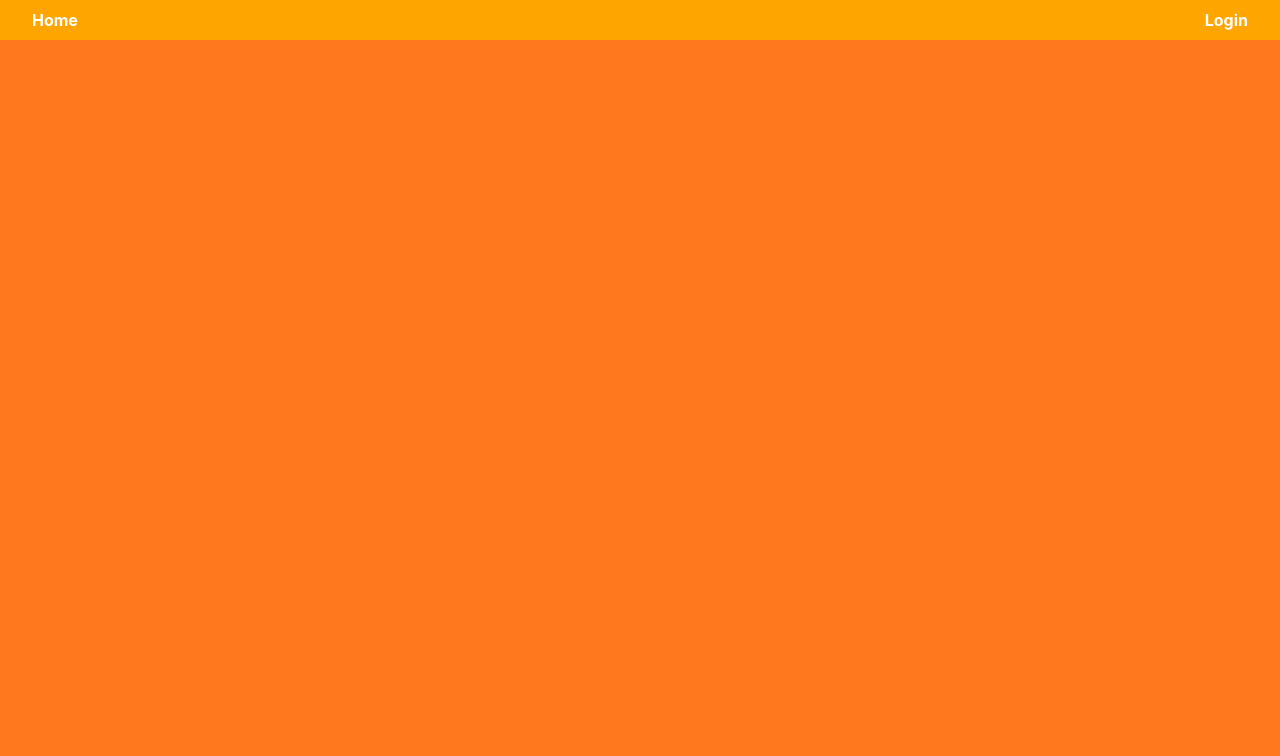
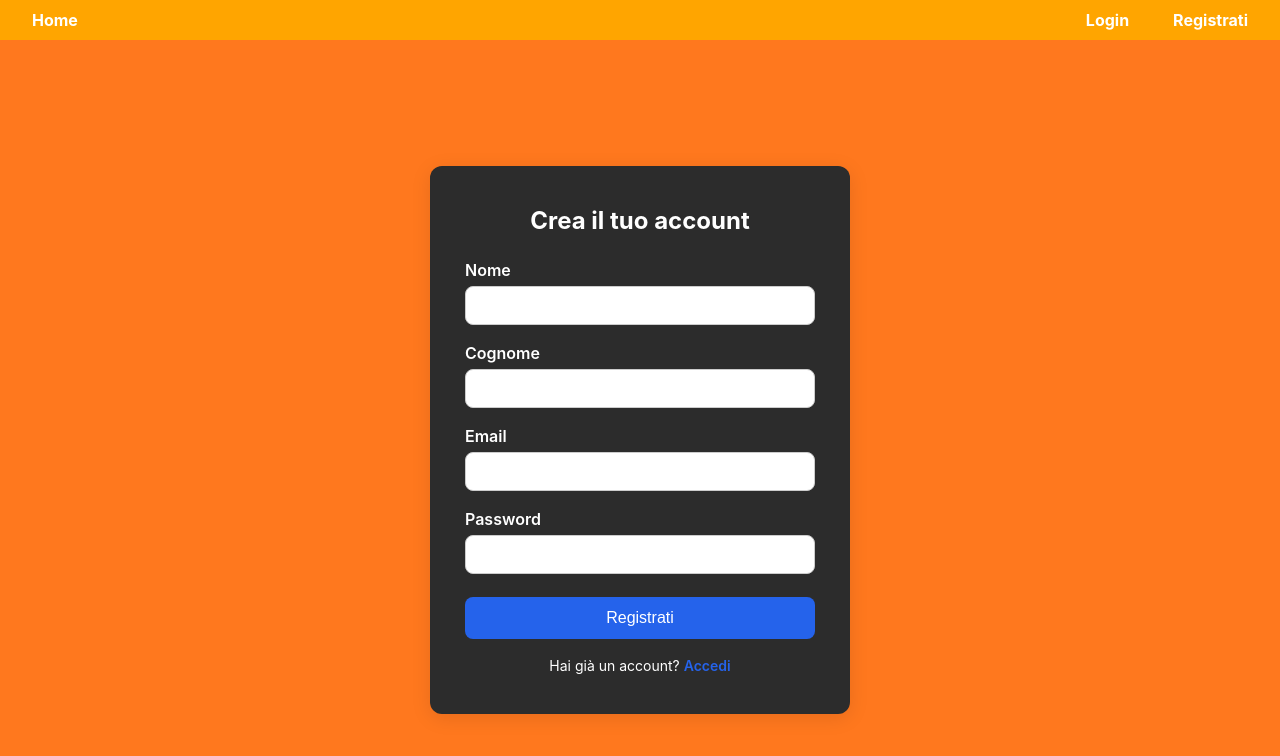
Before and after one commit to MatteInvi/take-my-password-react, a React (Create React App) app: page /register in a window 1280 px wide. Before the commit this address had no page. Shown: the top 756 px of the page. Built offline with nearby package versions, Linux system fonts and the light colour scheme.

Commit message:
Add registration and email confirmation features; update styles and navbar

```diff
--- a/src/App.js
+++ b/src/App.js
@@ -2,6 +2,8 @@ import { BrowserRouter, Routes, Route } from "react-router-dom";
 import Login from "./pages/login";
 import Archive from "./pages/ArchiveTable";
 import Navbar from "./components/Navbar";
+import ConfirmMail from "./pages/RegisterConfirm";
+import Register from "./pages/Register";
 
 function App() {
   return (
@@ -10,6 +12,8 @@ function App() {
       <Routes>
         <Route path="/login" element={<Login />} />
         <Route path="/archive" element={<Archive />} />
+        <Route path="/confirm" element={<ConfirmMail/>}/>
+        <Route path="/register" element={<Register/>}/>
       </Routes>
     </BrowserRouter>
   );
--- a/src/ArchiveTable.css
+++ b/src/ArchiveTable.css
@@ -148,7 +148,7 @@ h1 {
 
 /* Barra superiore home ricerca dato */
 #top-bar {
-  width: 50%;
+  width: 60%;
   display: flex;
   justify-content: space-between;
   align-items: center;
@@ -198,7 +198,7 @@ h1 {
 /* Stile Principale della Tabella  */
 #table_index {
   width: 60%;
-  margin: 40px auto;
+  margin: 20px auto;
   border-collapse: collapse;
   box-shadow: 0 10px 20px rgba(0, 0, 0, 0.5);
   border-radius: 12px;
--- /dev/null
+++ b/src/ConfirmMail.css
@@ -0,0 +1,53 @@
+/* Wrapper centrato */
+.confirm-wrapper {
+    display: flex;
+    justify-content: center;
+    align-items: center;
+    min-height: 100vh;
+    background-color: rgba(255, 102, 0, 0.8);
+}
+
+/* Box principale */
+.confirm-card {
+    background-color: #2c2c2c;
+    padding: 30px;
+    border-radius: 12px;
+    width: 350px;
+    text-align: center;
+    color: white;
+    box-shadow: 0 10px 20px rgba(0, 0, 0, 0.4);
+    animation: fadeIn 0.4s ease-out;
+}
+
+/* Bottone */
+.confirm-button {
+    margin-top: 20px;
+    padding: 10px 18px;
+    border: none;
+    border-radius: 8px;
+    background: linear-gradient(145deg, #2979ff, #4da1ff);
+    color: white;
+    cursor: pointer;
+    font-size: 1rem;
+    box-shadow: 0 4px 12px rgba(41, 121, 255, 0.4);
+    transition: background 0.3s, transform 0.2s, box-shadow 0.3s;
+}
+
+.confirm-button:hover {
+    background: linear-gradient(145deg, #4da1ff, #74b5ff);
+    box-shadow: 0 6px 16px rgba(41, 121, 255, 0.6);
+    transform: scale(1.03);
+}
+
+/* Animazione fade */
+@keyframes fadeIn {
+    from {
+        opacity: 0;
+        transform: translateY(-10px);
+    }
+
+    to {
+        opacity: 1;
+        transform: translateY(0);
+    }
+}
--- a/src/Login.css
+++ b/src/Login.css
@@ -11,7 +11,6 @@
 .login-title {
     text-align: center;
     margin-bottom: 20px;
-    color: #ffb84d;
 }
 
 .login-form {
@@ -43,18 +42,12 @@
     margin-bottom: 10px;
 }
 
-.button-login-logout {
-    background: linear-gradient(145deg, #2979ff, #4da1ff);
-    color: white;
+.button-login{
+    color: black;
+    background-color: yellow;
+    padding: 8px 12px;
     border-radius: 8px;
-    padding: 10px;
     border: none;
-    cursor: pointer;
     font-weight: bold;
-    transition: background 0.3s, box-shadow 0.3s;
+
 }
-
-.button-login-logout:hover {
-    background: linear-gradient(145deg, #4da1ff, #74b5ff);
-    box-shadow: 0 6px 16px rgba(41, 121, 255, 0.7);
-}
--- a/src/components/Navbar.css
+++ b/src/components/Navbar.css
@@ -6,6 +6,7 @@
 .nav-list {
   list-style: none;
   display: flex;
+  align-items: center;
   gap: 20px;
 }
 
@@ -17,6 +18,7 @@
   color: white;
   text-decoration: none;
   font-weight: bold;
+  font-size: medium;
   padding: 6px 12px;
   transition: background-color 0.3s, color 0.3s;
 }
@@ -30,3 +32,16 @@
   background-color: yellow;
   color: black;
 }
+
+#logout-button {
+  background-color: yellow;
+  border-radius: 8px;
+  padding: 6px 12px;
+  border: none;
+  font-weight: bold;
+  font-size: medium;
+  transition: background-color 0.3s, color 0.3s;
+  border: none;
+  cursor: pointer;
+  text-decoration: none;
+}
--- a/src/components/Navbar.jsx
+++ b/src/components/Navbar.jsx
@@ -33,7 +33,7 @@ export default function Navbar() {
         </ul>
       </div>
       <div>
-        <ul>
+        <ul className="nav-list">
           <li
             className={`nav-item ${
               location.pathname === "/login" ? "active" : ""
@@ -41,7 +41,7 @@ export default function Navbar() {
           >
             {isLogged ? (
               <button
-                className="nav-link button-login-logout"
+                id="logout-button"
                 onClick={handleLogout}
               >
                 Logout
@@ -52,6 +52,11 @@ export default function Navbar() {
               </Link>
             )}
           </li>
+          <li className="nav-item">
+            <Link className="nav-link" to="/register">
+              Registrati
+            </Link>
+          </li>
         </ul>
       </div>
     </nav>
--- /dev/null
+++ b/src/pages/Register.jsx
@@ -0,0 +1,123 @@
+import React, { useState } from "react";
+import { useNavigate } from "react-router-dom";
+import "../register.css";
+
+export default function Register() {
+  const navigate = useNavigate();
+  const [form, setForm] = useState({
+    email: "",
+    password: "",
+    name: "",
+    surname: "",
+  });
+
+  const [loading, setLoading] = useState(false);
+  const [errorMsg, setErrorMsg] = useState("");
+  const [successMsg, setSuccessMsg] = useState("");
+
+  //Chiamata post per salvare i dati dell'utente registrato
+
+  const handleChange = (e) => {
+    setForm({
+      ...form,
+      [e.target.name]: e.target.value,
+    });
+  };
+
+  const handleSubmit = async (e) => {
+    e.preventDefault();
+    setLoading(true);
+    setErrorMsg("");
+    setSuccessMsg("");
+
+    try {
+      const res = await fetch("http://localhost:8080/api/auth/register", {
+        method: "POST",
+        headers: { "Content-Type": "application/json" },
+        body: JSON.stringify(form),
+      });
+
+      if (!res.ok) {
+        const errorText = await res.text();
+        setErrorMsg(errorText || "Errore durante la registrazione");
+      } else {
+        setSuccessMsg(
+          "Registrazione completata! Controlla la mail per confermare"
+        );
+        setTimeout(() => navigate("/login"), 2500);
+      }
+    } catch (err) {
+      setErrorMsg("Impossibile contattare il server");
+    } finally {
+      setLoading(false);
+    }
+  };
+
+  return (
+    <div className="register-container">
+      <form className="register-box" onSubmit={handleSubmit}>
+        <h2>Crea il tuo account</h2>
+
+        {errorMsg && <p className="error-msg">{errorMsg}</p>}
+        {successMsg && <p className="success-msg">{successMsg}</p>}
+
+        <div className="input-group">
+          <label>Nome</label>
+          <input
+            name="name"
+            value={form.name}
+            onChange={handleChange}
+            type="text"
+            required
+            autoComplete="given-name"
+          />
+        </div>
+
+        <div className="input-group">
+          <label>Cognome</label>
+          <input
+            name="surname"
+            value={form.surname}
+            onChange={handleChange}
+            type="text"
+            required
+            autoComplete="family-name"
+          />
+        </div>
+
+        <div className="input-group">
+          <label>Email</label>
+          <input
+            name="email"
+            value={form.email}
+            onChange={handleChange}
+            type="email"
+            required
+            autoComplete="email"
+          />
+        </div>
+
+        <div className="input-group">
+          <label>Password</label>
+          <input
+            name="password"
+            value={form.password}
+            onChange={handleChange}
+            type="password"
+            required
+            autoComplete="new-password"
+          />
+        </div>
+
+        <button id="register-button" disabled={loading} type="submit">
+          {loading ? "Registrazione in corso..." : "Registrati"}
+        </button>
+
+        <p className="register-footer">
+          Hai già un account?{" "}
+          <span onClick={() => navigate("/login")}>Accedi</span>
+        </p>
+      </form>
+    </div>
+  );
+}
--- /dev/null
+++ b/src/pages/RegisterConfirm.jsx
@@ -0,0 +1,60 @@
+import React, { useEffect, useState } from "react";
+import { useLocation, useNavigate } from "react-router-dom";
+import "../ConfirmMail.css";
+
+const ConfirmMail = () => {
+  const [message, setMessage] = useState("Verifica in corso...");
+  const [loading, setLoading] = useState(true);
+
+  const location = useLocation();
+  const navigate = useNavigate();
+
+  const queryParams = new URLSearchParams(location.search);
+  const token = queryParams.get("token");
+
+  useEffect(() => {
+    if (!token) {
+      setMessage("Token mancante o non valido.");
+      setLoading(false);
+      return;
+    }
+
+    fetch(`http://localhost:8080/api/auth/confirm-email?token=${token}`)
+      .then((res) => {
+        if (!res.ok) throw new Error("Token non valido o già confermato");
+        return res.text();
+      })
+      .then(() => {
+        setMessage(
+          "Email verificata con successo! Ora puoi effettuare il login."
+        );
+      })
+      .catch((err) => {
+        console.error(err);
+        setMessage("Errore nella verifica dell'email.");
+      })
+      .finally(() => setLoading(false));
+  }, [token]);
+
+  return (
+    <div className="confirm-wrapper">
+      <div className="confirm-card">
+        {loading ? (
+          <h2>⏳ Verifica in corso...</h2>
+        ) : (
+          <>
+            <h2>{message}</h2>
+            <button
+              className="confirm-button"
+              onClick={() => navigate("/login")}
+            >
+              Vai al Login
+            </button>
+          </>
+        )}
+      </div>
+    </div>
+  );
+};
+
+export default ConfirmMail;
--- a/src/pages/login.jsx
+++ b/src/pages/login.jsx
@@ -50,7 +50,7 @@ export default function Login() {
           required
         />
 
-        <button type="submit" className="button button-login-logout">
+        <button type="submit" className="button-login">
           Login
         </button>
       </form>
--- /dev/null
+++ b/src/register.css
@@ -0,0 +1,98 @@
+.register-container {
+    min-height: 100vh;
+    display: flex;
+    align-items: center;
+    justify-content: center;
+    padding: 20px;
+}
+
+.register-box {
+    color: white;
+    background-color: #2c2c2c;
+    padding: 40px 35px;
+    border-radius: 12px;
+    width: 100%;
+    max-width: 420px;
+    box-shadow: 0 4px 20px rgba(0, 0, 0, 0.1);
+}
+
+.register-box h2 {
+    text-align: center;
+    margin-bottom: 25px;
+}
+
+.input-group {
+    margin-bottom: 18px;
+}
+
+.input-group label {
+    display: block;
+    margin-bottom: 6px;
+    font-weight: 600;
+}
+
+.input-group input {
+    width: 100%;
+    padding: 10px 12px;
+    border: 1px solid #ccc;
+    border-radius: 8px;
+    font-size: 15px;
+    transition: border-color 0.2s;
+}
+
+.input-group input:focus {
+    border-color: #2563eb;
+    outline: none;
+}
+
+#register-button {
+    width: 100%;
+    padding: 12px;
+    background: #2563eb;
+    color: white;
+    border: none;
+    border-radius: 8px;
+    cursor: pointer;
+    font-size: 16px;
+    margin-top: 5px;
+    transition: background 0.2s;
+}
+
+#register-button:hover {
+    background: #1e4fd8;
+}
+
+#register-button:disabled {
+    opacity: 0.7;
+    cursor: not-allowed;
+}
+
+.error-msg {
+    background: #fde2e2;
+    padding: 10px;
+    border-left: 4px solid #dc2626;
+    margin-bottom: 14px;
+    border-radius: 6px;
+    color: #b91c1c;
+}
+
+.success-msg {
+    background: #d1fae5;
+    padding: 10px;
+    border-left: 4px solid #059669;
+    margin-bottom: 14px;
+    border-radius: 6px;
+    color: #047857;
+}
+
+.register-footer {
+    margin-top: 18px;
+    text-align: center;
+    font-size: 14px;
+}
+
+.register-footer span {
+    color: #2563eb;
+    cursor: pointer;
+    font-weight: 600;
+}
```
Also changed, not shown: src/pages/ArchiveTable.jsx (+19 -6 lines). Lines whose indentation alone changed are shown as unchanged.
